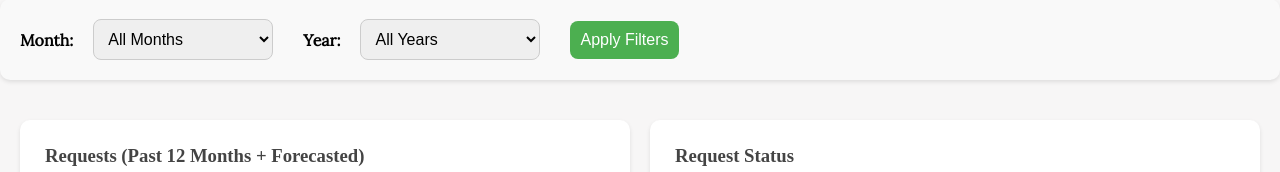
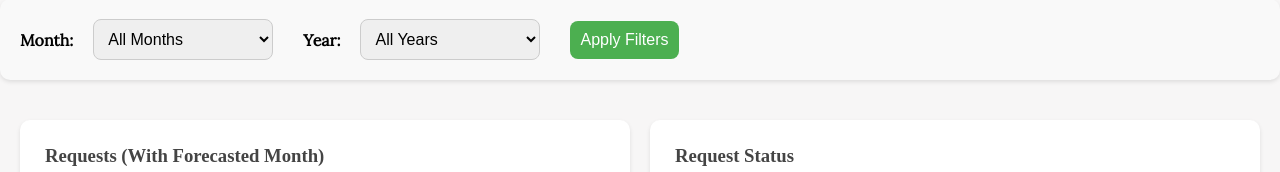
Before and after one commit to keruchan/genderanddevelopment, a PHP site: page /admin.php in a window 1280 px wide. Shown: the part 219-391 px from the top of the page. Run offline with PHP 8.4, Linux system fonts and the light colour scheme; data that the repository does not hold is empty; some web fonts are replaced.

Commit message:
26th Comm

```diff
--- a/admin.php
+++ b/admin.php
@@ -166,7 +166,7 @@ $avgOverall = $evaluationsData['avgOverall'];
 
 
 <section class="charts">
-  <div class="chart-container"><h3>Requests (Past 12 Months + Forecasted)</h3><canvas id="requestsChart"></canvas></div>
+  <div class="chart-container"><h3>Requests (With Forecasted Month)</h3><canvas id="requestsChart"></canvas></div>
   <div class="chart-container"><h3>Request Status</h3><canvas id="requestsStatusChart"></canvas></div>
 </section>
 
```
